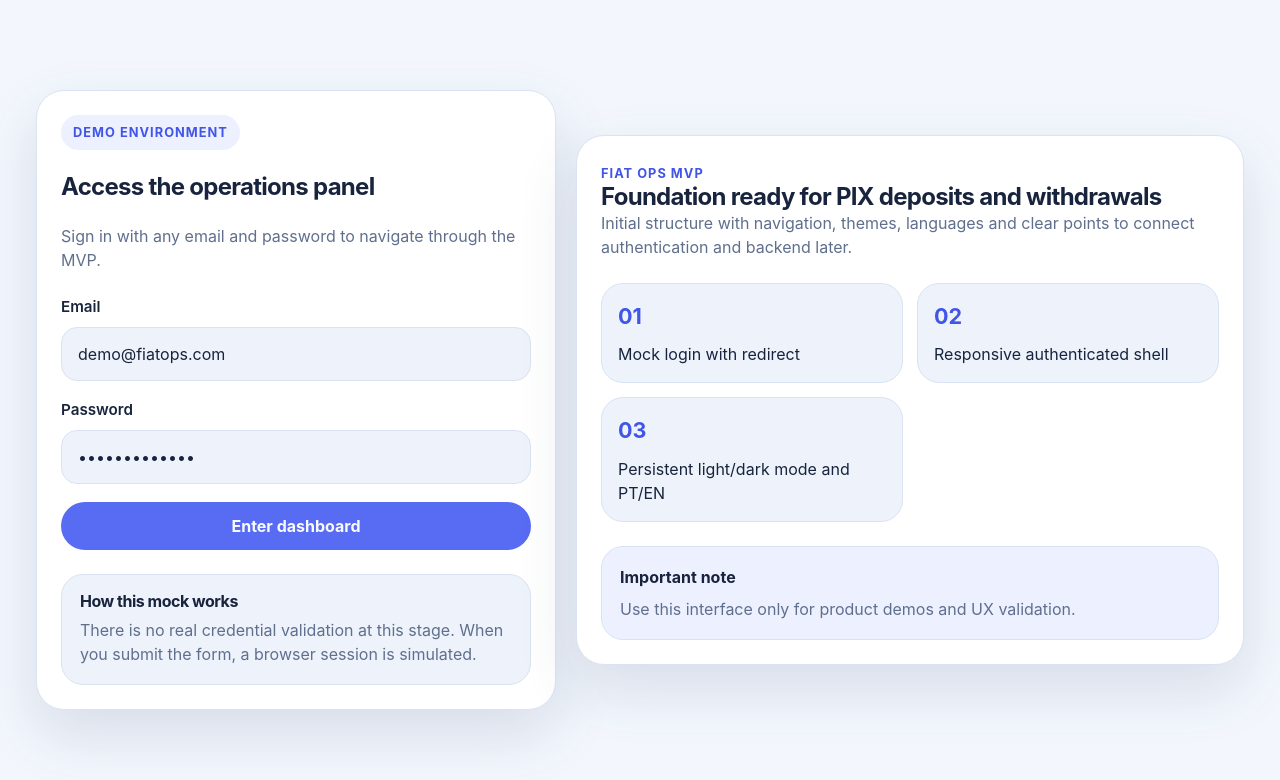
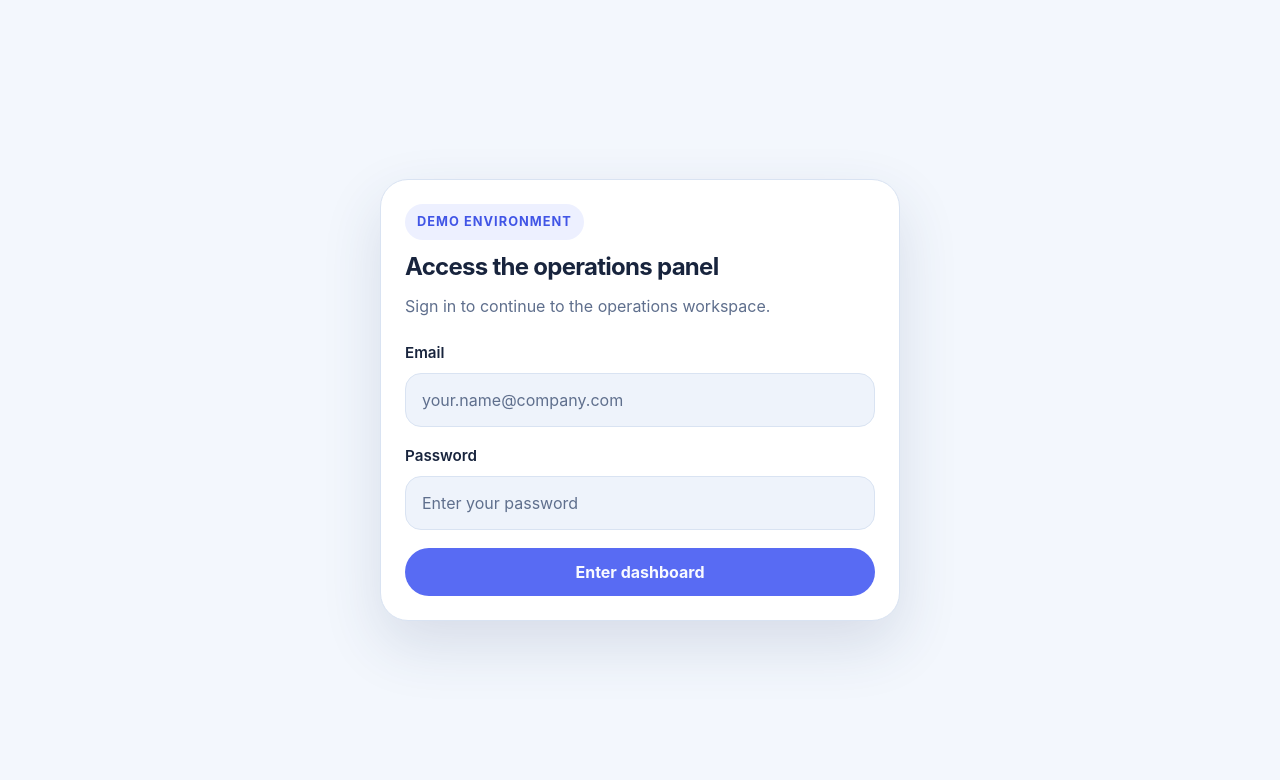
Before and after one commit to HighLiquidity/hili-stellar-mvp, a React (Vite) app: page /login in a window 1280 px wide. Shown: the top 780 px of the page. Built offline with nearby package versions, Linux system fonts and the light colour scheme.

Commit message:
[dyad] Refine login page by removing right panel and mock disclaimers

```diff
--- a/src/index.css
+++ b/src/index.css
@@ -121,11 +121,15 @@ button:disabled {
 
 .auth-page {
   display: grid;
+  align-items: center;
+  justify-items: center;
   gap: 20px;
   padding: 20px;
 }
 
 .auth-card {
+  width: 100%;
+  max-width: 520px;
   background: var(--surface);
   border: 1px solid var(--border);
   border-radius: var(--radius-xl);
@@ -137,6 +141,12 @@ button:disabled {
 .auth-card--highlight {
   display: grid;
   gap: 24px;
+}
+
+.auth-card__header,
+.auth-card__title-group {
+  display: grid;
+  gap: 14px;
 }
 
 .auth-card h1,
@@ -593,8 +603,6 @@ button:disabled {
 
 @media (min-width: 1024px) {
   .auth-page {
-    grid-template-columns: minmax(420px, 520px) minmax(420px, 1fr);
-    align-items: center;
     padding: 36px;
   }
 
--- a/src/lib/i18n.tsx
+++ b/src/lib/i18n.tsx
@@ -27,13 +27,14 @@ const dictionaries: Record<Locale, TranslationTree> = {
     },
     auth: {
       title: 'Acesse o painel operacional',
-      subtitle: 'Faça login com qualquer e-mail e senha para navegar pelo MVP.',
+      subtitle: 'Entre para continuar no ambiente operacional.',
       email: 'E-mail',
       password: 'Senha',
-      emailPlaceholder: 'voce@empresa.com',
-      passwordPlaceholder: 'Digite qualquer senha',
+      emailPlaceholder: 'seu.nome@empresa.com',
+      passwordPlaceholder: 'Digite sua senha',
       submit: 'Entrar no painel',
       loading: 'Entrando...',
+
       hintTitle: 'Como este mock funciona',
       hintBody: 'Não há validação real de credenciais nesta fase. Ao enviar o formulário, a sessão é simulada no navegador.',
       sideTitle: 'Base pronta para depósito e saque PIX',
@@ -108,12 +109,13 @@ const dictionaries: Record<Locale, TranslationTree> = {
     },
     auth: {
       title: 'Access the operations panel',
-      subtitle: 'Sign in with any email and password to navigate through the MVP.',
+      subtitle: 'Sign in to continue to the operations workspace.',
       email: 'Email',
       password: 'Password',
-      emailPlaceholder: 'you@company.com',
-      passwordPlaceholder: 'Type any password',
+      emailPlaceholder: 'your.name@company.com',
+      passwordPlaceholder: 'Enter your password',
       submit: 'Enter dashboard',
+
       loading: 'Signing in...',
       hintTitle: 'How this mock works',
       hintBody: 'There is no real credential validation at this stage. When you submit the form, a browser session is simulated.',
--- a/src/pages/LoginPage.tsx
+++ b/src/pages/LoginPage.tsx
@@ -9,8 +9,8 @@ export function LoginPage() {
   const navigate = useNavigate();
   const { login } = useAuth();
   const { t } = useI18n();
-  const [email, setEmail] = useState('demo@fiatops.com');
-  const [password, setPassword] = useState('mock-password');
+  const [email, setEmail] = useState('');
+  const [password, setPassword] = useState('');
   const [isSubmitting, setIsSubmitting] = useState(false);
 
   const handleSubmit = async (event: FormEvent<HTMLFormElement>) => {
@@ -28,9 +28,13 @@ export function LoginPage() {
   return (
     <main className="auth-page">
       <section className="auth-card auth-card--form">
-        <p className="status-pill">{t('app.demoBadge')}</p>
-        <h1>{t('auth.title')}</h1>
-        <p className="auth-card__lead">{t('auth.subtitle')}</p>
+        <div className="auth-card__header">
+          <p className="status-pill">{t('app.demoBadge')}</p>
+          <div className="auth-card__title-group">
+            <h1>{t('auth.title')}</h1>
+            <p className="auth-card__lead">{t('auth.subtitle')}</p>
+          </div>
+        </div>
 
         <form className="auth-form" onSubmit={handleSubmit}>
           <InputField
@@ -57,39 +61,6 @@ export function LoginPage() {
             {isSubmitting ? t('auth.loading') : t('auth.submit')}
           </Button>
         </form>
-
-        <div className="info-card">
-          <h2>{t('auth.hintTitle')}</h2>
-          <p>{t('auth.hintBody')}</p>
-        </div>
-      </section>
-
-      <section className="auth-card auth-card--highlight" aria-label={t('auth.sideTitle')}>
-        <div>
-          <p className="eyebrow">{t('app.name')}</p>
-          <h2>{t('auth.sideTitle')}</h2>
-          <p className="auth-card__lead">{t('auth.sideBody')}</p>
-        </div>
-
-        <div className="metric-grid">
-          <article className="metric-card">
-            <strong>01</strong>
-            <span>{t('auth.featureOne')}</span>
-          </article>
-          <article className="metric-card">
-            <strong>02</strong>
-            <span>{t('auth.featureTwo')}</span>
-          </article>
-          <article className="metric-card">
-            <strong>03</strong>
-            <span>{t('auth.featureThree')}</span>
-          </article>
-        </div>
-
-        <div className="info-card info-card--accent">
-          <h3>{t('auth.complianceTitle')}</h3>
-          <p>{t('auth.complianceBody')}</p>
-        </div>
       </section>
     </main>
   );
```
